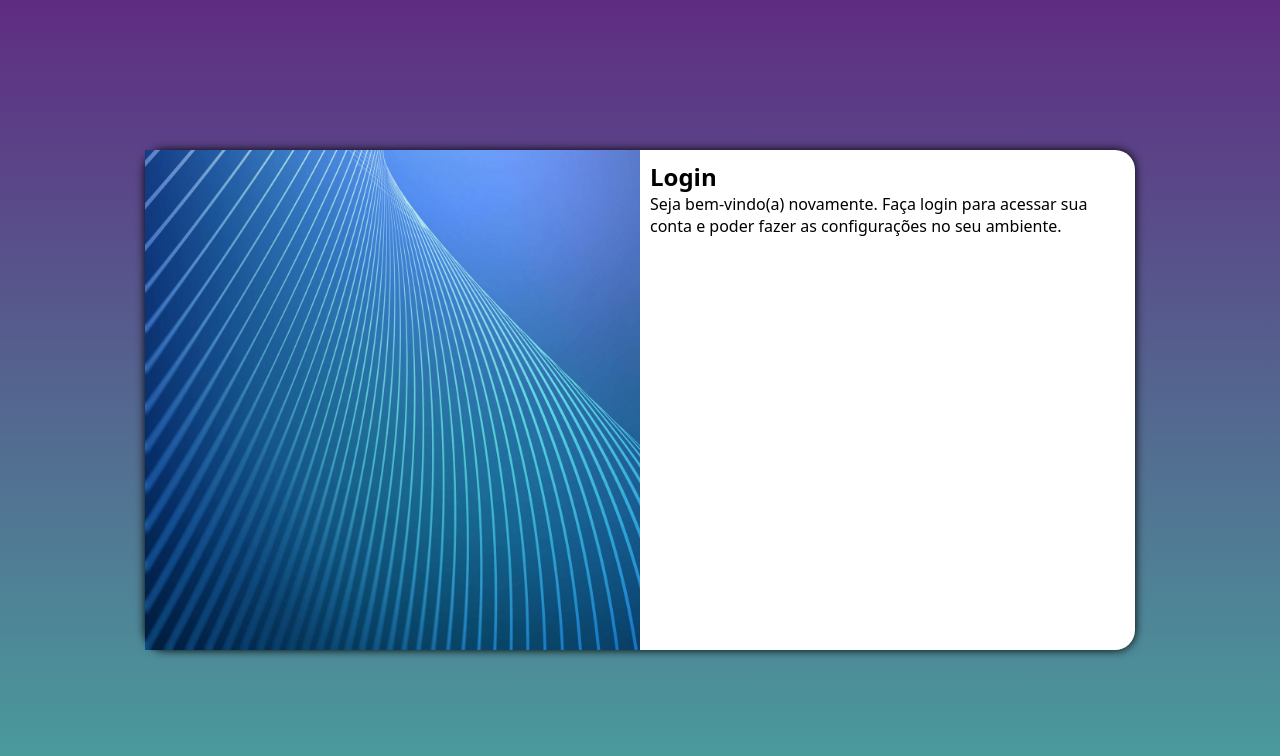
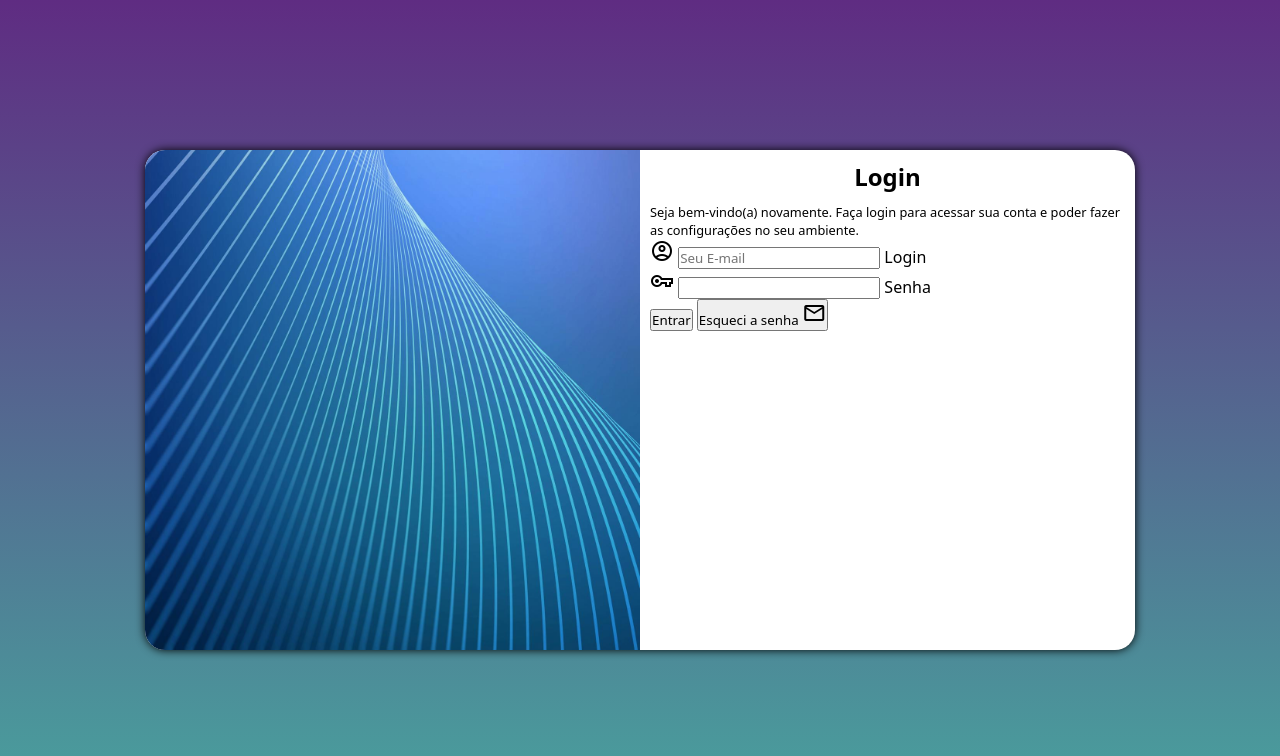
Before and after one commit to ViniCellist/CursoEmVideo-Login, a plain HTML site: page index.html in a window 1280 px wide. Drawn offline with nearby package versions, Linux system fonts and the light colour scheme.

Commit message:
feat: form style

```diff
--- a/index.html
+++ b/index.html
@@ -4,6 +4,7 @@
     <meta charset="UTF-8">
     <meta name="viewport" content="width=device-width, initial-scale=1.0">
     <title>Login</title>
+    <link rel="stylesheet" href="https://fonts.googleapis.com/css2?family=Material+Symbols+Outlined:opsz,wght,FILL,GRAD@24,400,1,0" />
     <link rel="stylesheet" href="styles/style.css">
     <link rel="stylesheet" href="styles/media.css">
 </head>
@@ -16,8 +17,20 @@
             <div id="form">
                 <h1>Login</h1>
                 <p>Seja bem-vindo(a) novamente. Faça login para acessar sua conta e poder fazer as configurações no seu ambiente.</p>
-                <form action="login.php" method="post"></form>
-
+                <form action="login.php" method="post">
+                    <div class="campo">
+                        <span class="material-symbols-outlined">account_circle</span>
+                        <input type="email" name="login" id="ilogin" placeholder="Seu E-mail" autocomplete="email" required maxlength="30">
+                        <label for="ilogin">Login</label>
+                    </div>
+                    <div class="campo">
+                        <span class="material-symbols-outlined">vpn_key</span>
+                        <input type="password" name="Senha" id="isenha" autocomplete="current-password" required minlength="8" maxlength="20">
+                        <label for="isenha">Senha</label>
+                    </div>
+                    <input type="submit" value="Entrar">
+                    <button>Esqueci a senha <span class="material-symbols-outlined">mail</span></button>
+                </form>
             </div>
         </section>
     </main>
--- a/styles/media.css
+++ b/styles/media.css
@@ -13,6 +13,7 @@
     #image {
         width: 30%;
         height: 100%;
+        border-radius: 20px 0 0 20px;
     }
 
     #form {
@@ -25,6 +26,10 @@
         background-image: linear-gradient(to top, #49a09d, #5f2c82);
     }
 
+    main {
+        flex-direction: row-reverse;
+    }
+
     #login {
         width: 990px;
         display: flex;
@@ -33,6 +38,7 @@
     #image {
         width: 50%;
         height: 100%;
+        border-radius: 20px 0 0 20px;
     }
 
     #form {
--- a/styles/style.css
+++ b/styles/style.css
@@ -45,9 +45,19 @@ main {
     background-position: left bottom;
     height: 200px;
     display: block;
+    border-radius: 20px 20px 0 0;
 }
 
 #form {
     padding: 10px;
     display: block;
 }
+
+div#form > h1 {
+    text-align: center;
+    margin-bottom: 10px;
+}
+
+div#form > p {
+    font-size: 0.8rem;
+}
```
